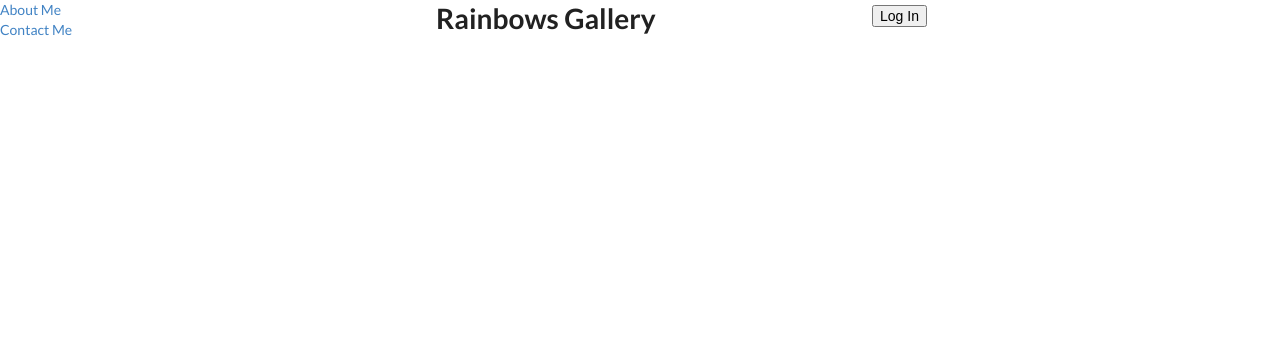
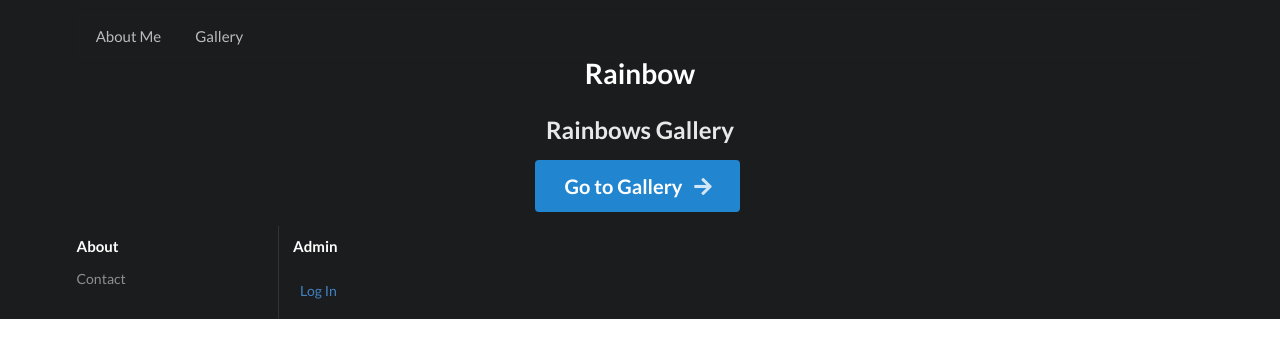
Before and after one commit to JosephFleetham/rainbow, a React (Create React App) app: page / in a window 1280 px wide. Shown: the top 358 px of the page. Built offline with nearby package versions, Linux system fonts and the light colour scheme; what auth0-js would draw is missing.

Commit message:
Started building out HTML/Layout

```diff
--- a/src/components/App.js
+++ b/src/components/App.js
@@ -5,22 +5,72 @@ import ImageList from  './ImageList.js'
 import Nav from './Nav.js'
 import axios from 'axios';
 import DATA from '../utils/data.json';
+import Footer from './Footer.js'
 
 class App extends Component {
+  constructor() {
+    super();
+    this.state = {
+      clicked: false
+    };
+  }
 
+  toggleClick () {
+    this.setState({ clicked: true })
+  }
   render() {
-    return (
-      <div>
-        <div className="nav">
-          <Nav
+    if (this.state.clicked === false) {
+      return (
+        <div className="body">
+          <div className="pusher">
+            <div className="ui inverted vertical masthead center aligned segment">
+              <div className="ui container">
+                <Nav
 
-          />
+                />
+              </div>
+              <div className="ui text container">
+                <h1 className="ui inverted header">
+                  Rainbow
+                </h1>
+                <h2>
+                  Rainbows Gallery
+                </h2>
+                <button className="ui huge primary button" onClick={this.toggleClick.bind(this)}>
+                    Go to Gallery
+                  <i className="right arrow icon">
+                  </i>
+                </button>
+              </div>
+            </div>
+            <Footer
+
+            />
+          </div>
         </div>
+      )
+    }
+    else {
+      return (
         <div className="body">
+          <div className="pusher">
+            <div className="ui inverted vertical masthead center aligned segment">
+              <div className="ui container">
+                <Nav
 
+                />
+              </div>
+              <ImageList
+
+              />
+            </div>
+            <Footer
+
+            />
+          </div>
         </div>
-      </div>
-    )
+      )
+    }
   }
 }
 
--- /dev/null
+++ b/src/components/Footer.js
@@ -0,0 +1,43 @@
+import React, { Component } from 'react';
+import { Link } from 'react-router';
+import '../App.css';
+import { login, logout, isLoggedIn } from '../utils/AuthService';
+import $ from 'jquery';
+import NewImageForm from './NewImageForm';
+
+class Footer extends Component {
+  render() {
+    return (
+      <div className="ui inverted vertical footer segment">
+        <div className="ui container">
+          <div className="ui stackable inverted divided equal height stackable grid">
+            <div className="three wide column">
+              <h4 className="ui inverted header">
+                About
+              </h4>
+              <div className="ui inverted link list">
+                <a href="#" className="item">
+                  Contact
+                </a>
+              </div>
+            </div>
+            <div className="three wide column">
+              <h4 className="ui inverted header">
+                Admin
+              </h4>
+              <div className="ui inverted link list">
+                <a className="login"  href="#">
+                {
+                   (isLoggedIn()) ? ( <div className="ui inverted link list" onClick={() => logout()}>Log out </div> ) : ( <div className="ui inverted link list" onClick={() => login()}>Log In</div> )
+                 }
+                </a>
+              </div>
+            </div>
+          </div>
+        </div>
+      </div>
+    )
+  }
+}
+
+export default Footer;
--- a/src/components/nav.js
+++ b/src/components/nav.js
@@ -34,33 +34,13 @@ class Nav extends Component {
   render() {
     return (
       <div id="topnav">
-        <div className="ui three column grid">
-          <div className="column">
-            <div id="new">
-              <a className="about" >About Me</a>
-              <div className="menu">
-
-              </div>
-            </div>
-            <div id="reorder">
-              <a className="contact"  href="#1">
-                Contact Me
+        <div className="ui large secondary inverted pointing menu">
+          <a className="item">
+            About Me
           </a>
-            </div>
-          </div>
-            <div className="column">
-              <div className="centered title" href="#"><h1>Rainbows Gallery</h1></div>
-            </div>
-          <div className="column">
-
-            <div id="clear">
-              <a className="login"  href="#">
-              {
-                 (isLoggedIn()) ? ( <button className="btn btn-danger log" onClick={() => logout()}>Log out </button> ) : ( <button className="btn btn-info log" onClick={() => login()}>Log In</button> )
-               }
+          <a className="item">
+            Gallery
           </a>
-            </div>
-          </div>
           <div className="column">
             {
               ( isLoggedIn() ) ?
@@ -83,6 +63,56 @@ class Nav extends Component {
           </div>
         </div>
       </div>
+      // <div>
+      //   <div className="ui three column grid">
+      //     <div className="column">
+      //       <div id="new">
+      //         <a className="about" >About Me</a>
+      //         <div className="menu">
+      //
+      //         </div>
+      //       </div>
+      //       <div id="reorder">
+      //         <a className="contact"  href="#1">
+      //           Contact Me
+      //         </a>
+      //       </div>
+      //     </div>
+      //       <div className="column">
+      //         <div className="centered title" href="#"><h1>Rainbows Gallery</h1></div>
+      //       </div>
+      //     <div className="column">
+      //
+      //       <div id="clear">
+      //         <a className="login"  href="#">
+      //         {
+      //            (isLoggedIn()) ? ( <button className="btn btn-danger log" onClick={() => logout()}>Log out </button> ) : ( <button className="btn btn-info log" onClick={() => login()}>Log In</button> )
+      //          }
+      //         </a>
+      //       </div>
+      //     </div>
+      //     <div className="column">
+      //       {
+      //        ( isLoggedIn() ) ?
+      //        <div className="ui dropdown">
+      //            <a className="yellow item" onClick={this.toggleForm.bind(this)}>Create a card...</a>
+      //            <div className="menu">
+      //              <NewImageForm
+      //                title = {this.props.title}
+      //                description={this.props.description}
+      //                photo={this.props.photo}
+      //                data={this.props.data}
+      //                app={this}
+      //                onFormSubmit={this.handleSubmit}
+      //                images={this.props.images}
+      //              />
+      //            </div>
+      //        </div>
+      //         :  ''
+      //       }
+      //     </div>
+      //   </div>
+      // </div>
     );
   }
 }
```
Lines whose indentation alone changed are shown as unchanged.
